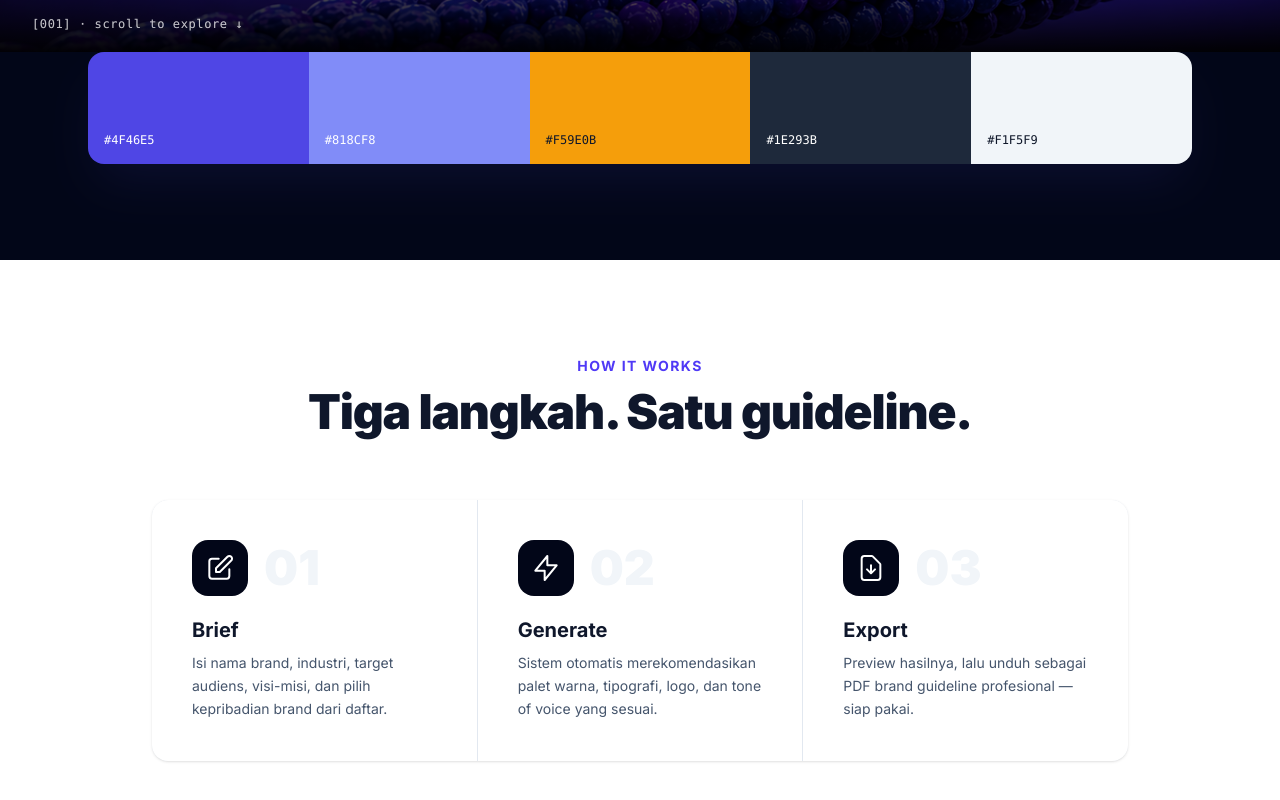
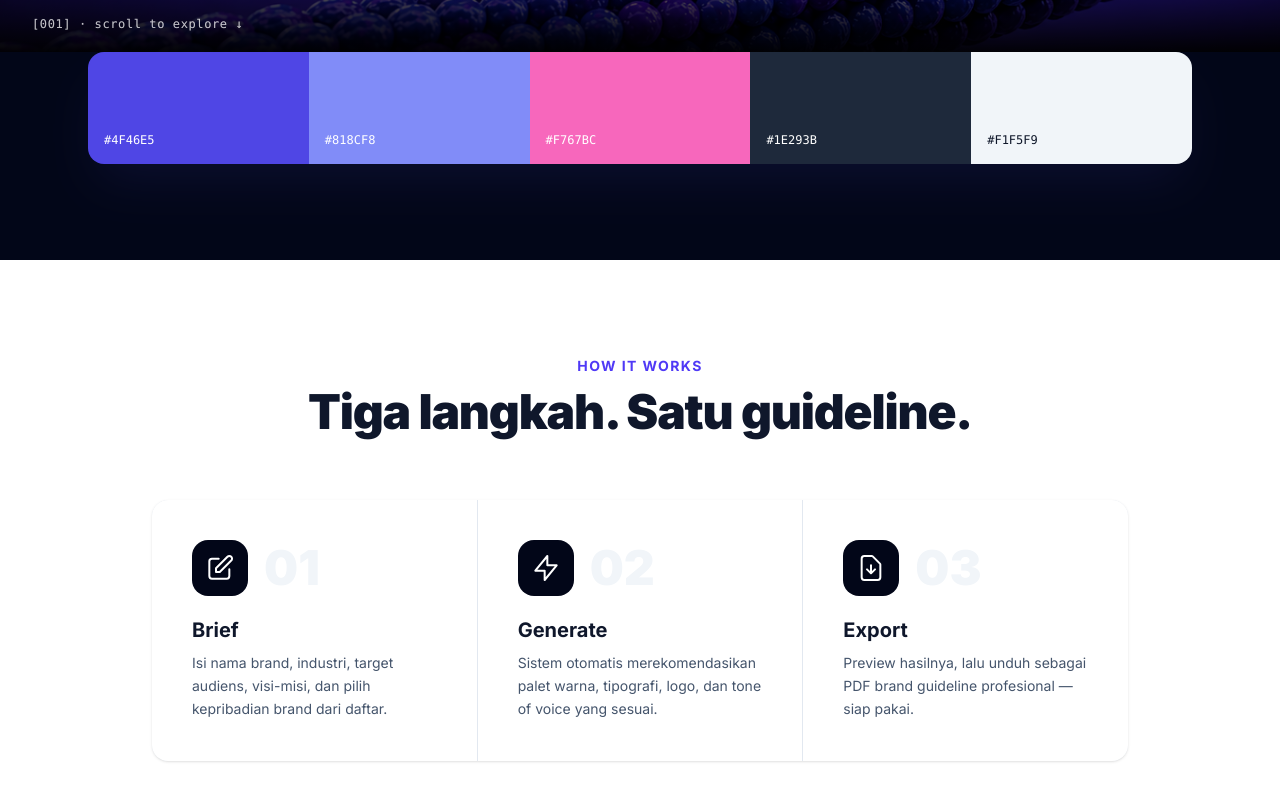
Before and after one commit to bowoakselera-lang/kinesin, a Next.js app: page / in a window 1280 px wide. Shown: the part 918-1718 px from the top of the page. Built offline with nearby package versions, Linux system fonts and the light colour scheme.

Commit message:
Ganti accent kuning di showcase palette jadi pink #F767BC

```diff
--- a/app/page.tsx
+++ b/app/page.tsx
@@ -91,7 +91,7 @@ export default function Home() {
             {[
               { hex: "#4F46E5", name: "Primary" },
               { hex: "#818CF8", name: "Secondary" },
-              { hex: "#F59E0B", name: "Accent" },
+              { hex: "#F767BC", name: "Accent" },
               { hex: "#1E293B", name: "Dark" },
               { hex: "#F1F5F9", name: "Light" },
             ].map((c) => (
@@ -103,10 +103,7 @@ export default function Home() {
                 <span
                   className="text-[10px] md:text-xs font-mono font-medium hidden md:block"
                   style={{
-                    color:
-                      c.hex === "#F1F5F9" || c.hex === "#F59E0B"
-                        ? "#0f172a"
-                        : "#fff",
+                    color: c.hex === "#F1F5F9" ? "#0f172a" : "#fff",
                   }}
                 >
                   {c.hex}
```
